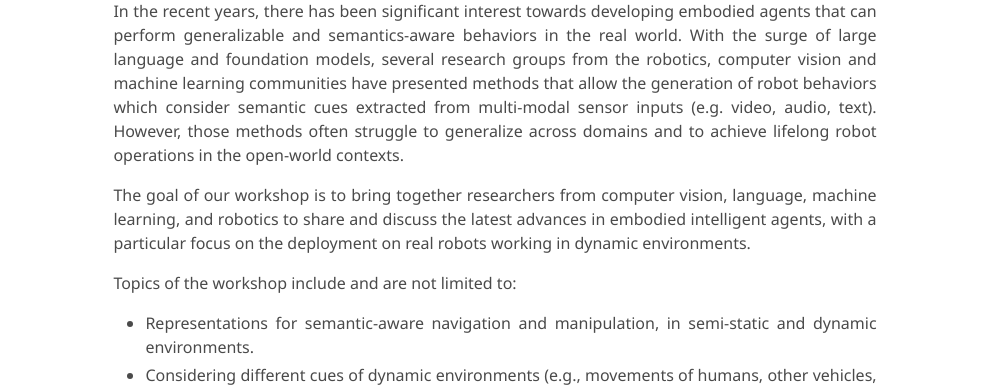
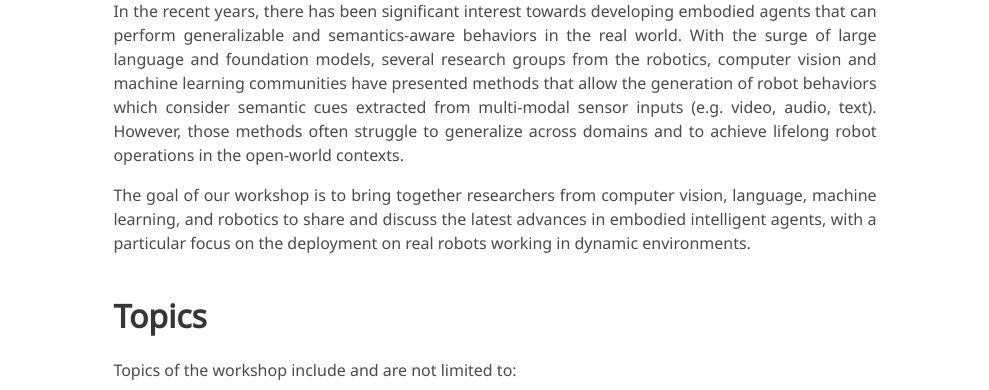
Before and after one commit to semanticsawarerobots/semanticsawarerobots.github.io, a plain HTML site: page index.html in a window 1280 px wide. Shown: the part 404-794 px from the top of the page, without its empty margins (145-1134 px from the left). Drawn offline with nearby package versions, Linux system fonts and the light colour scheme; some icons are missing; a web font is replaced by a local one.

Commit message:
spec topics

```diff
--- a/index.html
+++ b/index.html
@@ -91,6 +91,7 @@
              on the deployment on real robots working in dynamic environments.
           </p>
 
+          <h3 class="title is-3">Topics</h3>
           <p>
             Topics of the workshop include and are not limited to:
             <ul>
```
